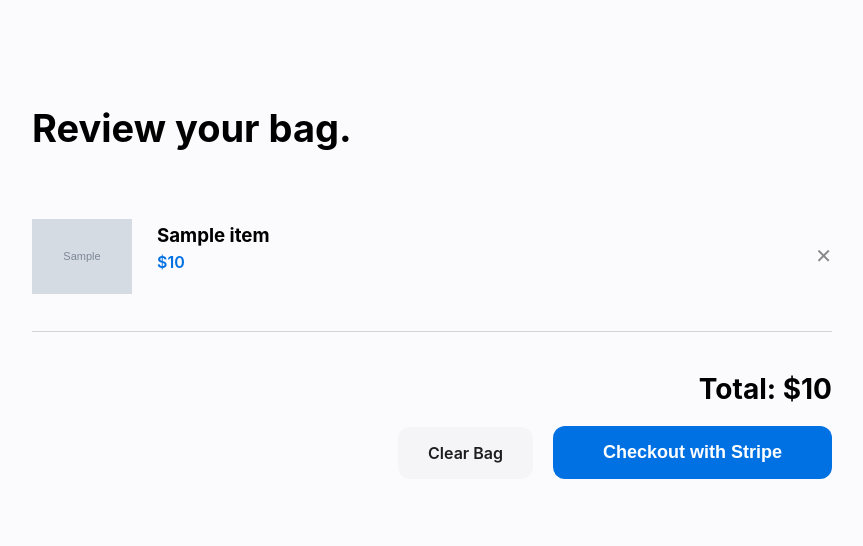
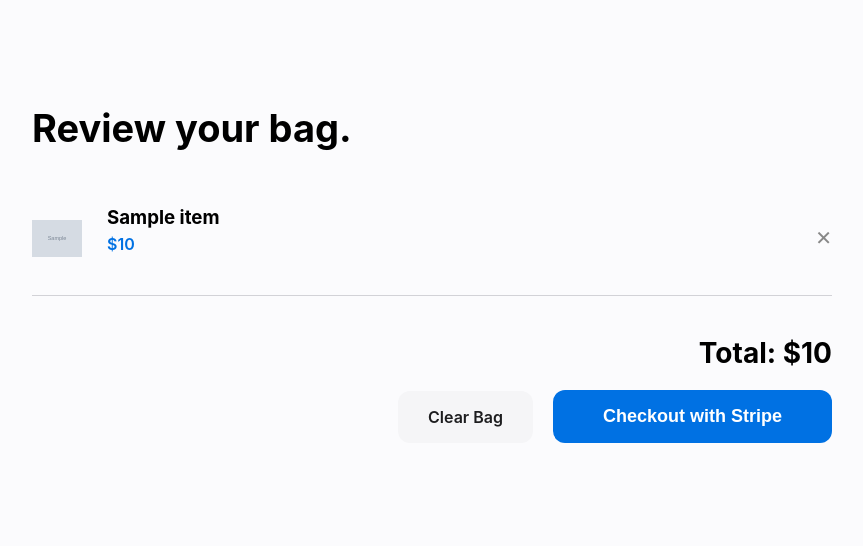
Before and after one commit to mezhlumyangarik-hue/techpulse-store, a Flask app: template templates/cart.html in a window 1280 px wide. Shown: the part 65-611 px from the top of the page, without its empty margins (208-1071 px from the left). Run offline with Flask 3, Linux system fonts and the light colour scheme; the template is opened without the code that fills it: most values are stand-ins (such as "Sample title", 1, 10 or a date in 2020); grey boxes marked "Sample" are stand-in pictures.

Commit message:
Update cart.html

```diff
--- a/templates/cart.html
+++ b/templates/cart.html
@@ -8,7 +8,7 @@
     {% for item in cart %}
     <div style="display: flex; align-items: center; justify-content: space-between; border-bottom: 1px solid #d2d2d7; padding: 25px 0;">
         <div style="display: flex; align-items: center; gap: 25px;">
-            <img src="/static/uploads/{{ item.img }}" style="width: 100px; height: 100px; object-fit: contain;">
+           <img src="{{ item.img }}" alt="{{ item.name }}" style="width: 50px; height: 50px; object-fit: contain;">
             <div>
                 <h3 style="margin: 0;">{{ item.name }}</h3>
                 <p style="color: #0071e3; font-weight: 600; margin-top: 5px;">${{ item.price }}</p>
```
